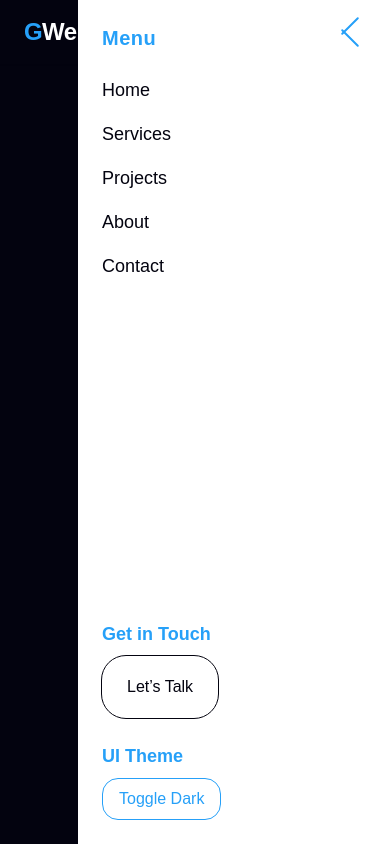
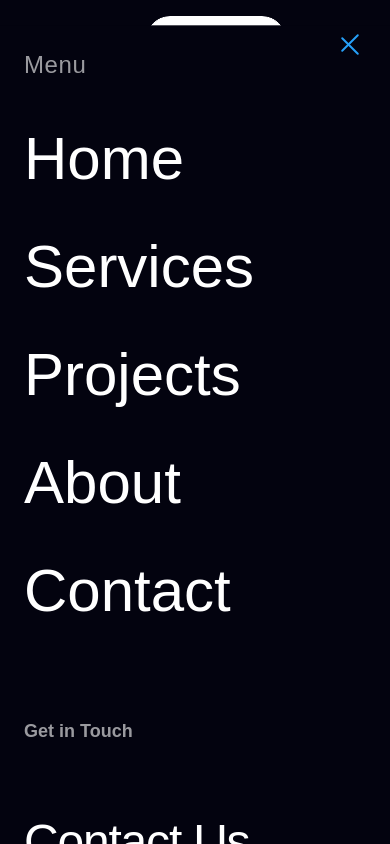
Before and after one commit to Rishi2600/web-syde, a Next.js app: page / in a window 390 px wide. Both pictures are taken after a click on the button "Toggle menu". Shown: the top 844 px of the page. Built offline with nearby package versions, Linux system fonts and the light colour scheme.

Commit message:
FIX navabr and makes it fully responsive

```diff
--- a/src/components/Navbar.tsx
+++ b/src/components/Navbar.tsx
@@ -25,7 +25,7 @@ export default function Navbar() {
   ];
 
   return (
-    <header className="fixed top-0 w-full z-50 bg-primary px-6 py-4 shadow-sm">
+    <header className="fixed top-0 w-full z-50  bg-primary px-6 py-4 border-b-[1px] border-secondary border-opacity-30">
       <div className="max-w-7xl mx-auto flex items-center justify-between">
         {/* Logo */}
         <Logo />
@@ -36,7 +36,7 @@ export default function Navbar() {
             <Link
               key={link.name}
               href={link.href}
-              className="text-base font-semibold text-primary dark:text-white hover:text-accent transition-colors duration-300"
+                className="text-base font-medium text-primary dark:text-white hover:text-accent transition-colors duration-300"
             >
               {link.name}
             </Link>
@@ -44,11 +44,15 @@ export default function Navbar() {
           <Button variant="solid" className="ml-4">
             Get in Touch
           </Button>
+
         </nav>
 
 {/* TODO: TOMM TASK:  */}
         {/* Mobile Menu */}
-        <div className="md:hidden">
+        <div className="md:hidden flex">
+          <div className="mr-12">
+          <Button>Get In Touch</Button>
+          </div>
           <Hamburger isOpen={drawerOpen} toggle={toggleDrawer} />
         </div>
 
--- a/src/components/ui/Hamburger.tsx
+++ b/src/components/ui/Hamburger.tsx
@@ -12,7 +12,7 @@ export default function Hamburger({ isOpen, toggle }: HamburgerProps) {
   return (
     <button
       onClick={toggle}
-      className="relative w-8 h-8 flex flex-col justify-center items-center group z-50"
+      className="relative w-8 h-12 flex flex-col justify-center items-center group z-50"
       aria-label="Toggle menu"
     >
       <motion.span
@@ -20,16 +20,16 @@ export default function Hamburger({ isOpen, toggle }: HamburgerProps) {
           rotate: isOpen ? 45 : 0,
           y: isOpen ? 6 : 0,
         }}
-        transition={{ type: 'spring', stiffness: 500, damping: 30 }}
+        transition={{ type: 'spring', stiffness: 400, damping: 30 }}
         className="absolute w-6 h-[2px] bg-accent rounded origin-center"
       />
       <motion.span
         animate={{
           rotate: isOpen ? -45 : 0,
-          y: isOpen ? -6 : 8,
+          y: isOpen ? 3 : 10,
           opacity: isOpen ? 1 : 1,
         }}
-        transition={{ type: 'spring', stiffness: 500, damping: 30 }}
+        transition={{ type: 'spring', stiffness: 400, damping: 30 }}
         className="absolute w-6 h-[2px] bg-accent rounded origin-center"
       />
     </button>
--- a/src/components/ui/MobileDrawer.tsx
+++ b/src/components/ui/MobileDrawer.tsx
@@ -4,6 +4,8 @@ import Link from 'next/link';
 import { AnimatePresence, motion } from 'framer-motion';
 import Button from './Button'; // Your magnetic button component
 import { useState } from 'react';
+import DashedAnimatedLine from './DashedAnimatedLine';
+// import { Switch } from './switch';
 
 export default function MobileDrawer({
   isOpen,
@@ -24,22 +26,23 @@ export default function MobileDrawer({
     <AnimatePresence>
       {isOpen && (
         <motion.aside
-          initial={{ x: '100%' }}
-          animate={{ x: 0 }}
-          exit={{ x: '100%' }}
-          transition={{ type: 'spring', stiffness: 300, damping: 30 }}
-          className="fixed top-0 right-0 h-full w-[80%] sm:w-[60%] bg-secondary text-primary z-40 p-6 flex flex-col justify-between"
+          initial={{ y: '100%' }}
+          animate={{ y: "3%" }}
+          exit={{ y: '100%' }}
+          transition={{ type: 'spring', stiffness: 200, damping: 40 }}
+          className="fixed top-0 right-0 h-full w-[100%] sm:w-[100%] bg-primary text-secondary z-40 p-6 flex flex-col flex-wrap justify-between text-4xl"
         >
+          <div className='-mx-4'>
                           {/* Navigation */}
-          <div className="space-y-6">
-            <h2 className="text-xl font-semibold tracking-wide text-accent mb-2">Menu</h2>
-            <nav className="flex flex-col gap-4 text-lg font-medium">
+              <div className="px-4 text-4xl">
+                <h2 className="text-2xl font-medium tracking-wide text-secondary mb-6 opacity-60">Menu</h2>
+                <nav className="flex flex-col gap-12 mb-24 mt-12 font-medium  leading-8">
                   {links.map((link) => (
                     <Link
                       key={link.name}
                       href={link.href}
                       onClick={toggle}
-                  className="hover:text-accent transition-colors duration-300"
+                      className="hover:text-accent transition-colors text-6xl duration-300"
                     >
                       {link.name}
                     </Link>
@@ -48,16 +51,31 @@ export default function MobileDrawer({
               </div>
 
               {/* Get in Touch + Theme Toggle */}
-          <div className="space-y-6">
+              <div className="px-4">
                 <div>
-              <h2 className="text-lg font-semibold text-accent mb-2">Get in Touch</h2>
-              <Button variant="solid">Let’s Talk</Button>
+                  <h2 className="text-lg font-semibold opacity-60 text-secondary mb-7">Get in Touch</h2>
+                  <div className='text-center mb-8 mt-16 -ml-8 flex font-medium leading-normal text-5xl tracking-tight text-secondary'>
+                      <Link href={"/services/#development"}
+                        className="leading-snug mb-8 px-8 text-secondary no-underline duration-500 group">Contact Us
+                                <DashedAnimatedLine />
+                      </Link>
+                  </div>
                 </div>
 
                 <div>
+                  <h2 className="text-lg font-semibold opacity-60 text-secondary mb-7">UI Theme</h2>
+                      {/* <Switch /> */}
+                </div>
+
+
+    {/* TODO: Change this  */}
+                {/* <div>
                   <h2 className="text-lg font-semibold text-accent mb-2">UI Theme</h2>
                   <ThemeToggle />
+                </div> */}
+
               </div>
+
           </div>
         </motion.aside>
       )}
--- /dev/null
+++ b/src/components/ui/switch.tsx
@@ -0,0 +1,29 @@
+// "use client"
+
+// import * as React from "react"
+// import * as SwitchPrimitives from "@radix-ui/react-switch"
+
+// import { cn } from "@/lib/utils"
+
+// const Switch = React.forwardRef<
+//   React.ElementRef<typeof SwitchPrimitives.Root>,
+//   React.ComponentPropsWithoutRef<typeof SwitchPrimitives.Root>
+// >(({ className, ...props }, ref) => (
+//   <SwitchPrimitives.Root
+//     className={cn(
+//       "peer inline-flex h-5 w-9 shrink-0 cursor-pointer items-center rounded-full border-2 border-transparent shadow-sm transition-colors focus-visible:outline-none focus-visible:ring-2 focus-visible:ring-ring focus-visible:ring-offset-2 focus-visible:ring-offset-background disabled:cursor-not-allowed disabled:opacity-50 data-[state=checked]:bg-primary data-[state=unchecked]:bg-input",
+//       className
+//     )}
+//     {...props}
+//     ref={ref}
+//   >
+//     <SwitchPrimitives.Thumb
+//       className={cn(
+//         "pointer-events-none block h-4 w-4 rounded-full bg-background shadow-lg ring-0 transition-transform data-[state=checked]:translate-x-4 data-[state=unchecked]:translate-x-0"
+//       )}
+//     />
+//   </SwitchPrimitives.Root>
+// ))
+// Switch.displayName = SwitchPrimitives.Root.displayName
+
+// export { Switch }
--- /dev/null
+++ b/src/lib/utils.ts
@@ -0,0 +1,6 @@
+// import { clsx, type ClassValue } from "clsx"
+// import { twMerge } from "tailwind-merge"
+
+// export function cn(...inputs: ClassValue[]) {
+//   return twMerge(clsx(inputs))
+// }
```
Also changed, not shown: package.json (line endings or trailing spaces), tailwind.config.js (indentation only). Lines whose indentation alone changed are shown as unchanged.
